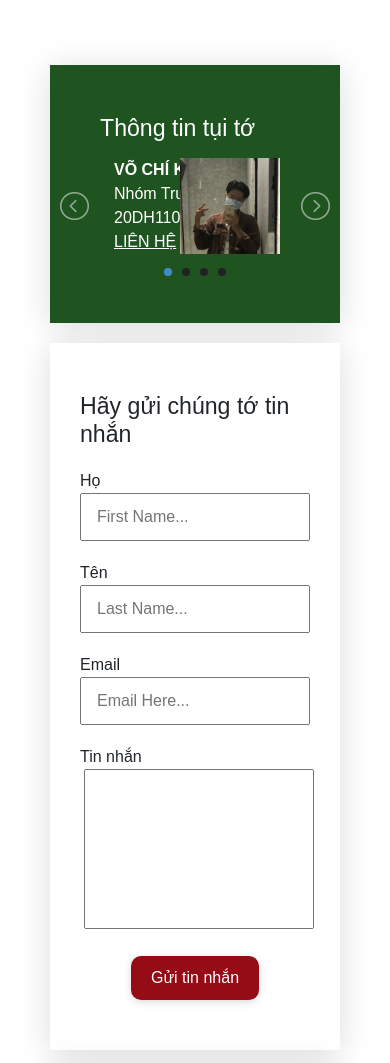
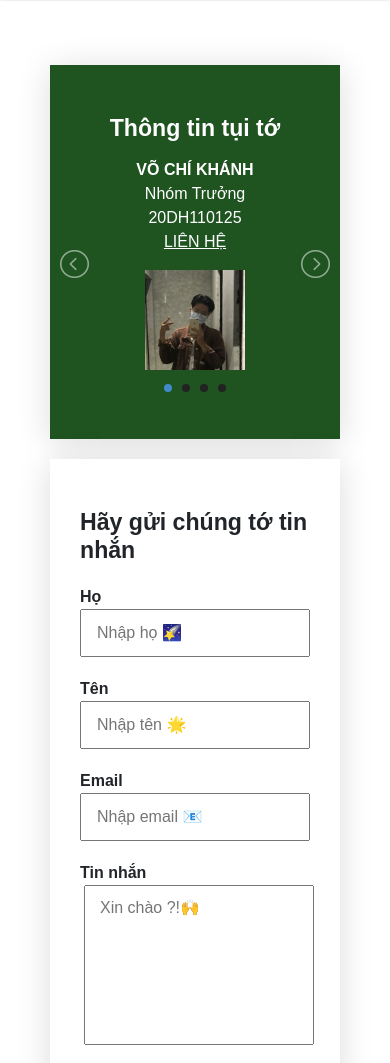
Before and after one commit to khanhworktime/taml-2.0, a PHP site: page /contact.html in a window 390 px wide. Shown: the part 636-1699 px from the top of the page. Run offline with PHP 8.4, Linux system fonts and the light colour scheme; some libraries are stand-ins or nearby versions.

Commit message:
fixed the contact bug

```diff
--- a/contact.html
+++ b/contact.html
@@ -13,6 +13,7 @@
   <script src="https://code.jquery.com/jquery-3.6.0.min.js"
     integrity="sha256-/xUj+3OJU5yExlq6GSYGSHk7tPXikynS7ogEvDej/m4=" crossorigin="anonymous"></script>
   <link href="https://fonts.googleapis.com/css?family=Poppins:300,400,500&display=swap" rel="stylesheet" />
+  <script src="https://cdn.jsdelivr.net/npm/jquery-validation@1.19.3/dist/jquery.validate.min.js"></script>
 
   <script src="https://kit.fontawesome.com/7414e22221.js"></script>
   <link rel="stylesheet" href="https://cdnjs.cloudflare.com/ajax/libs/font-awesome/6.0.0-beta2/css/all.min.css"
@@ -51,6 +52,7 @@
   </div>
   <!--end Nav-->
   <div class="contact-info d-flex justify-content-center align-items-center">
+    <div class="contact-cover-bg"></div>
     <div class="col-md-6 d-none d-md-block contact-cover"></div>
     <div class="col-md-6 about">
       <h2 class="about-header">
@@ -70,65 +72,89 @@
   <div class="contact-wrap row">
     <div class="contact-col-1 col-md-5 mt-3">
       <div class="member-contact-card">
-        <h3 class="info-header mb-3">Thông tin tụi tớ</h3>
+        <h3 class="info-header mb-3 text-center">Thông tin tụi tớ</h3>
         <ul class="info-slider" id="infoSlider">
-          <li class="position-relative">
+          <li class="row justify-content-between">
+            <div class="mem-info text-center col-xl-6">
               <div class="mem-name">Võ Chí Khánh</div>
               <div class="mem-pos">Nhóm Trưởng</div>
               <div class="mem-num">20DH110125</div>
               <a href="https://fb.com/chikhanh.duong" target="_blank" class="mem-link">Liên hệ</a>
-            <div class="mem-img position-absolute" id="mem1"></div>
+            </div>
+            <div
+              class="mem-img-wrap col-xl-6 mt-3 mt-xl-0 order-1 order-md-2 d-flex justify-content-md-end justify-content-center">
+              <div class="mem-img" id="mem1"></div>
+            </div>
           </li>
-          <li class="position-relative">
+          <li class="row justify-content-between">
+            <div class="mem-info text-center col-xl-6">
               <div class="mem-name">Nguyễn Đình Hùng</div>
               <div class="mem-pos">Thành viên</div>
               <div class="mem-num">20DH111994</div>
               <a href="https://www.facebook.com/profile.php?id=100015979178787" target="_blank" class="mem-link">Liên
                 hệ</a>
-            <div class="mem-img position-absolute" id="mem2"></div>
+            </div>
+            <div
+              class="mem-img-wrap col-xl-6 mt-3 mt-xl-0 order-1 order-md-2 d-flex justify-content-md-end justify-content-center">
+              <div class="mem-img" id="mem2"></div>
+            </div>
           </li>
-          <li class="position-relative">
+          <li class="row justify-content-between">
+            <div class="mem-info text-center col-xl-6">
               <div class="mem-name">Đinh Trần Đăng Huy</div>
               <div class="mem-pos">Thành viên</div>
               <div class="mem-num">20DH111999</div>
               <a href="https://www.facebook.com/profile.php?id=100014821934325" target="_blank" class="mem-link">Liên
                 hệ</a>
-            <div class="mem-img position-absolute" id="mem3"></div>
+            </div>
+            <div
+              class="mem-img-wrap col-xl-6 mt-3 mt-xl-0 order-1 order-md-2 d-flex justify-content-md-end justify-content-center">
+              <div class="mem-img" id="mem3"></div>
+            </div>
           </li>
-          <li class="position-relative">
+          <li class="row justify-content-between">
+            <div class="mem-info text-center col-md-6">
               <div class="mem-name">Nguyễn Khánh Min</div>
               <div class="mem-pos">Thành viên</div>
               <div class="mem-num">20DH112080</div>
               <a href="https://www.facebook.com/min.nguyen.2503" target="_blank" class="mem-link">Liên hệ</a>
-            <div class="mem-img position-absolute" id="mem4"></div>
+            </div>
+            <div
+              class="mem-img-wrap col-xl-6 mt-3 mt-xl-0 order-1 order-md-2 d-flex justify-content-md-end justify-content-center">
+              <div class="mem-img" id="mem4"></div>
+            </div>
           </li>
         </ul>
       </div>
-      <form class="contact-form d-flex justify-content-center align-items-center mb-3">
-        <div class="form-input">
+      <form class="contact-form d-flex justify-content-center align-items-center mb-3" id="c-form">
+        <fieldset class="form-input">
           <h3>Hãy gửi chúng tớ tin nhắn</h3>
           <form>
             <div class="form-line">
               <label for="first_name">Họ</label>
-              <input type="text" name="first_name" placeholder="First Name..." required />
+              <input type="text" name="first_name" placeholder="Nhập họ 🌠" required />
+              <span class="error-line"></span>
             </div>
             <div class="form-line">
               <label for="Last_name">Tên</label>
-              <input type="text" name="last_name" placeholder="Last Name..." required />
+              <input type="text" name="last_name" placeholder="Nhập tên 🌟" required />
+              <span class="error-line"></span>
             </div>
             <div class="form-line">
               <label for="email">Email</label>
-              <input type="email" name="email" placeholder="Email Here..." required />
+              <input type="email" name="email" placeholder="Nhập email 📧" required />
+              <span class="error-line"></span>
             </div>
             <div class="form-line">
               <label for="message">Tin nhắn</label>
-              <textarea name="message" required></textarea>
+              <textarea name="message" placeholder="Xin chào ?!🙌" required></textarea>
+              <span class="error-line"></span>
             </div>
             <div class="form-line d-flex justify-content-center">
               <button type="submit" class="m-button">Gửi tin nhắn</button>
             </div>
           </form>
-        </div>
+        </fieldset>
       </form>
     </div>
     <div class="col-md-7 mt-3">
@@ -250,6 +276,44 @@
         item: 1,
         loop: true
       });
+
+      $("#c-form").validate({
+        errorClass: "error-line",
+        errorElement: "span",
+        rules: {
+          "first_name": {
+            required: true,
+          },
+          "last_name": {
+            required: true,
+          },
+          "email": {
+            required: true,
+            email: true,
+          },
+          "message": {
+            required: true,
+          }
+        },
+        messages: {
+          "first_name": {
+            required: "Hãy nhập họ và chữ đệm vào !🙌"
+          },
+          "last_name": {
+            required: "Hãy nhập tên vào !🙌"
+          },
+          "email": {
+            required: "Hãy nhập email vào !🙌",
+            email: "Hãy nhập đúng định dạng email !📧"
+          },
+          "message": {
+            required: "Hãy nhập nội dung đi chứ nào !😒"
+          }
+        },
+        highlight: function (element, errorClass) {
+          $(element).removeClass(errorClass)
+        }
+      })
     })
   </script>
 </body>
--- a/service.html
+++ b/service.html
@@ -43,8 +43,10 @@
     </ul>
   </div>
 
-  <h1 class="header">Chuẩn bị lên hình thôi !</h1>
-
+  <div class="header-wrap">
+    <div class="header-bg"></div>
+    <h1 class="header">Chuẩn bị lên hình thôi !</h1>
+  </div>
   <!-- Sale -->
   <div class="ads mx-auto">
     <div class="sale-header p-2">
--- a/styles/contact.css
+++ b/styles/contact.css
@@ -2,11 +2,22 @@
 @import url("./footer.css");
 
 /* Contact 1 */
-.contact-info {
-  padding: 100px 20px 30px 20px;
+
+.contact-cover-bg{
   background: url("../src/img/all/s1.jpg") center no-repeat;
   background-size: cover;
   min-height: 600px;
+  width: 100%;
+  position: absolute;
+  height: 100%;
+  top: 0;
+  z-index: -1;
+  filter: blur(1.8px)
+}
+.contact-info {
+  padding: 100px 20px 30px 20px;
+  min-height: 600px;
+  position: relative;
 }
 
 
@@ -24,7 +35,7 @@
 }
 
 .about-header {
-  font-weight: 700;
+  font-weight: 800;
   margin-bottom: 30px;
 }
 
@@ -50,15 +61,26 @@ a{
 .info-header {
   padding: 50px;
   padding-bottom: 0;
+  font-weight: 700;
 }
 
 .info-slider li{
   padding-inline: 64px;
 }
 
+.member-contact-card .row{
+  margin: 0;
+}
+
 .mem-name{
   font-weight: 600;
   text-transform: uppercase;
+}
+@media (min-width: 768px) {
+  .info-header,
+  .mem-info{
+    text-align: left!important;
+  }
 }
 
 .mem-link{
@@ -67,10 +89,8 @@ a{
 }
 
 .mem-img{
-  top: 0;
-  right: 60px;
   width: 100px;
-  height: 100%;
+  height: 100px;
   background-size: cover;
   background-position: center;
   background-repeat: no-repeat;
@@ -98,12 +118,19 @@ a{
   box-shadow: 0 0.26rem 2rem 0 rgb(0 0 0 / 14%);
 }
 
+.contact-form h3{
+  font-weight: 700;
+}
+.form-input{
+  width: 100%;
+}
 .form-line {
   margin-top: 20px;
 }
 
 .contact-form label {
   min-width: 90px;
+  font-weight: 600;
 }
 
 .contact-form input {
@@ -119,9 +146,15 @@ a{
   padding: 10px 15px;
 }
 
+.error-line{
+  font-weight: 600;
+  color: #eb495c;
+}
+
 .map {
   width: 100%;
   height: 100%;
+  min-height: 300px;
   box-shadow: 0 0.26rem 2rem 0 rgb(0 0 0 / 14%);
 }
 
```
Also changed, not shown: styles/service.css (+29 -3 lines). Lines whose indentation alone changed are shown as unchanged.
